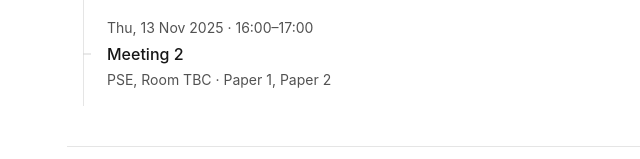
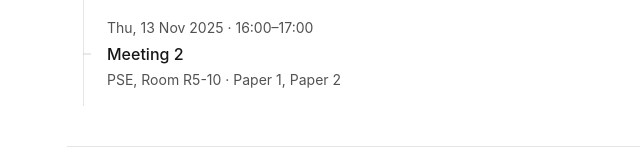
Before and after one commit to lorenzkipp/ai-reading-group, a Next.js app: page /schedule in a window 1280 px wide. Shown: the part 426-585 px from the top of the page, without its empty margins (189-829 px from the left). Built offline with nearby package versions, Linux system fonts and the light colour scheme.

Commit message:
Updated room info

```diff
--- a/app/schedule/data.ts
+++ b/app/schedule/data.ts
@@ -33,7 +33,7 @@ export const schedule: Meeting[] = [
     {
     date: '2025-11-13',
     time: '16:00–17:00',
-    room: 'PSE, Room TBC',
+    room: 'PSE, Room R5-10',
     topic: 'Meeting 2',
     presenter: '',
     links: [
```
